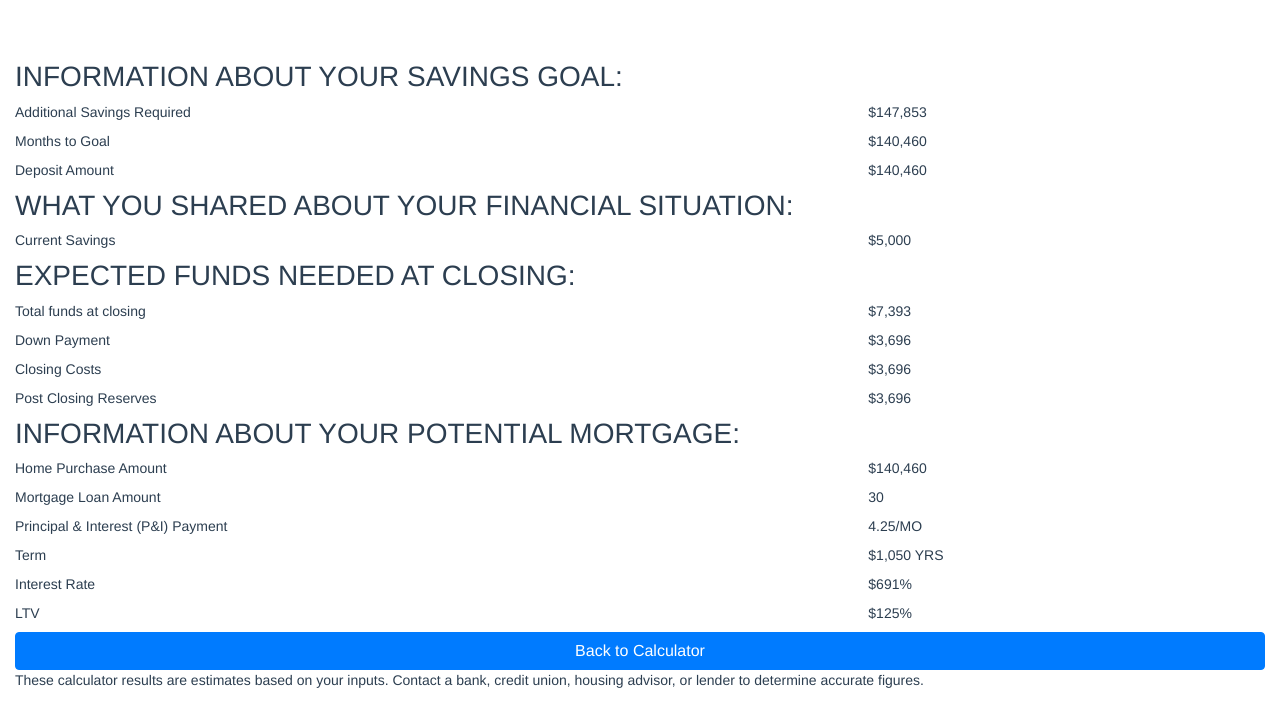
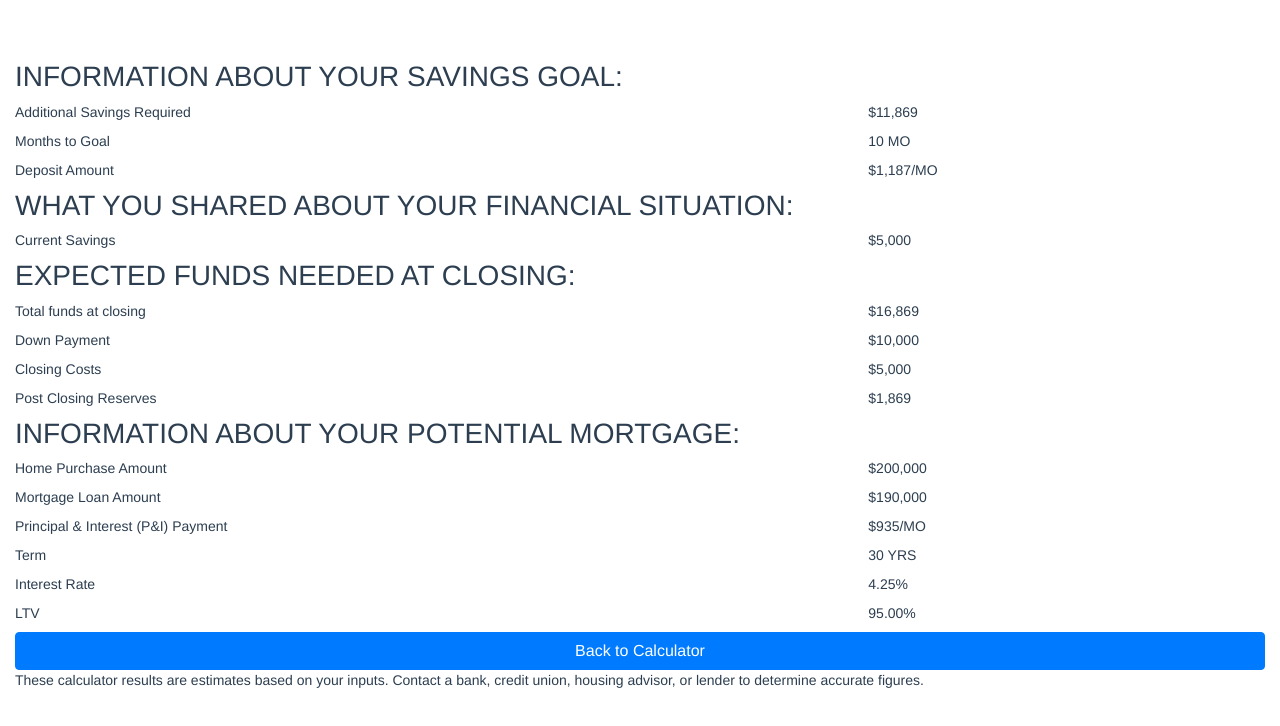
Before and after one commit to madhusudanasp3/save-calc, a Vue app: page / in a window 1280 px wide. Both pictures are taken after a click on the button "See Results". Shown: the top 726 px of the page. Built offline with nearby package versions, Linux system fonts and the light colour scheme.

Commit message:
calculations - need improvement

```diff
--- a/src/components/SaveCalculator.vue
+++ b/src/components/SaveCalculator.vue
@@ -19,7 +19,7 @@
                   <nav>
                     <div id="results-nav-tab" class="nav nav-tabs" role="tablist">
                       <a
-                        @click="tab = 0"
+                        @click="monthsToGoalTab"
                         id="nav-months-to-goal-tab"
                         class="nav-item nav-link"
                         data-toggle="tab"
@@ -29,7 +29,7 @@
                         aria-selected="true"
                       >Months To Goal</a>
                       <a
-                        @click="tab = 1"
+                        @click="monthyDepositTab"
                         id="nav-monthly-deposit-tab"
                         class="nav-item nav-link"
                         data-toggle="tab"
@@ -55,6 +55,7 @@
                             id="Months-to-Goal-input-field"
                             v-model.number="$v.monthsToGoal.$model"
                             type="number"
+                            @input="calculateMonthlyDeposit"
                             class="form-control"
                             :class="{
                           'is-invalid':
@@ -65,6 +66,7 @@
                             id="Months-to-Goal-input-range"
                             v-model.number="monthsToGoal"
                             type="range"
+                            @input="calculateMonthlyDeposit"
                             class="custom-range"
                             min="1"
                             max="60"
@@ -108,6 +110,7 @@
                             id="deposit-amount-input-field"
                             v-model.number="$v.depositAmount.$model"
                             type="number"
+                            @input="calculateMonthsToGoal"
                             class="form-control"
                             :class="{
                           'is-invalid':
@@ -121,6 +124,7 @@
                             id="deposit-amount-input-range"
                             v-model.number="depositAmount"
                             type="range"
+                            @input="calculateMonthsToGoal"
                             class="custom-range"
                             min="10"
                             max="10000"
@@ -158,6 +162,7 @@
                         id="current-savings-input-field"
                         v-model.number="$v.currentSavings.$model"
                         type="number"
+                        @input="currentSavingsDynamics"
                         class="form-control"
                         :class="{
                           'is-invalid': $v.currentSavings.$error || $v.currentSavings.$invalid
@@ -167,6 +172,7 @@
                         id="current-savings-input-range"
                         v-model.number="currentSavings"
                         type="range"
+                        @input="currentSavingsDynamics"
                         class="custom-range"
                         min="0"
                         max="500000"
@@ -240,6 +246,7 @@
                         id="down-payment-input-field"
                         v-model.number="$v.downPaymentPercent.$model"
                         type="number"
+                        @input="downPaymentDynamics"
                         class="form-control"
                         :class="{
                           'is-invalid':
@@ -254,6 +261,7 @@
                         id="down-payment-input-range"
                         v-model.number="downPaymentPercent"
                         type="range"
+                        @input="downPaymentDynamics"
                         class="custom-range"
                         min="3"
                         max="50"
@@ -485,20 +493,22 @@
                             <div class="row graph-content">
                               <span class="card-header">Down Payment Cash Needed:</span>
                               <h2>
-                                ${{
-                                Math.round(maxHomePurchasePrice)
+                                {{
+                                currencyFormat(fundsAtClosing)
                                 }}
                               </h2>
                             </div>
                             <div class="row">
                               <label class="col-8">Monthly Deposit:</label>
-                              <span class="col-4 right">{{ currencyFormat(depositAmount) }}</span>
+                              <span
+                                class="col-4 right"
+                              >{{ currencyFormat(this.monthlyDepositAmount) }}</span>
                             </div>
                             <div class="row">
                               <label class="col-8">Months To Goal:</label>
                               <span class="col-4 right">
-                                ${{
-                                Math.round(mortgageLoanAmount)
+                                {{
+                                Math.round(this.targetMonthsToGoal)
                                 }}
                               </span>
                             </div>
@@ -515,8 +525,8 @@
                           <div class="card-top">
                             <span class="card-header">Down Payment Cash Needed:</span>
                             <h2>
-                              ${{
-                              Math.round(mortgageLoanAmount)
+                              {{
+                              currencyFormat(fundsAtClosing)
                               }}
                             </h2>
                           </div>
@@ -524,14 +534,14 @@
                             <div class="row">
                               <label class="col-8">Current Savings:</label>
                               <span class="col-4 right">
-                                ${{
-                                Math.round(totalMonthlyPayment)
+                                {{
+                                currencyFormat(currentSavings)
                                 }}
                               </span>
                             </div>
                             <div class="row">
                               <label class="col-8">Savings Goal:</label>
-                              <span class="col-4 right">{{ term }} YRS</span>
+                              <span class="col-4 right">{{ currencyFormat(additionalSavings) }}</span>
                             </div>
                           </div>
                         </div>
@@ -579,17 +589,19 @@
           <div class="block-main-content">
             <div class="row">
               <label class="col-8">Additional Savings Required</label>
-              <span
-                class="col-4 block-main-content--right"
-              >{{ currencyFormat(maxHomePurchasePrice) }}</span>
+              <span class="col-4 block-main-content--right">{{ currencyFormat(additionalSavings) }}</span>
             </div>
             <div class="row">
               <label class="col-8">Months to Goal</label>
-              <span class="col-4 block-main-content--right">{{ currencyFormat(mortgageLoanAmount) }}</span>
+              <span
+                class="col-4 block-main-content--right"
+              >{{ Math.round(this.targetMonthsToGoal) }} MO</span>
             </div>
             <div class="row">
               <label class="col-8">Deposit Amount</label>
-              <span class="col-4 block-main-content--right">{{ currencyFormat(mortgageLoanAmount) }}</span>
+              <span
+                class="col-4 block-main-content--right"
+              >{{ currencyFormat(this.monthlyDepositAmount) }}/MO</span>
             </div>
           </div>
 
@@ -608,19 +620,21 @@
           <div class="block-main-content">
             <div class="row">
               <label class="col-8">Total funds at closing</label>
+              <span class="col-4 block-main-content--right">{{ currencyFormat(fundsAtClosing) }}</span>
+            </div>
+            <div class="row">
+              <label class="col-8">Down Payment</label>
               <span class="col-4 block-main-content--right">{{ currencyFormat(downPayment) }}</span>
             </div>
             <div class="row">
-              <label class="col-8">Down Payment</label>
-              <span class="col-4 block-main-content--right">{{ currencyFormat(closingCost) }}</span>
-            </div>
-            <div class="row">
               <label class="col-8">Closing Costs</label>
-              <span class="col-4 block-main-content--right">{{ currencyFormat(closingCost) }}</span>
+              <span class="col-4 block-main-content--right">{{ currencyFormat(this.closingCosts) }}</span>
             </div>
             <div class="row">
               <label class="col-8">Post Closing Reserves</label>
-              <span class="col-4 block-main-content--right">{{ currencyFormat(closingCost) }}</span>
+              <span
+                class="col-4 block-main-content--right"
+              >{{ currencyFormat(this.postClosingReserves) }}</span>
             </div>
           </div>
 
@@ -630,34 +644,34 @@
           <div class="block-main-content">
             <div class="row">
               <label class="col-8">Home Purchase Amount</label>
+              <span
+                class="col-4 block-main-content--right"
+              >{{ currencyFormat(this.homePurchasePrice) }}</span>
+            </div>
+            <div class="row">
+              <label class="col-8">Mortgage Loan Amount</label>
               <span class="col-4 block-main-content--right">{{ currencyFormat(mortgageLoanAmount) }}</span>
             </div>
             <div class="row">
-              <label class="col-8">Mortgage Loan Amount</label>
-              <span class="col-4 block-main-content--right">{{ term }}</span>
-            </div>
-            <div class="row">
               <label class="col-8">Principal & Interest (P&I) Payment</label>
-              <span class="col-4 block-main-content--right">{{ interestRatePercent }}/MO</span>
+              <span
+                class="col-4 block-main-content--right"
+              >{{ currencyFormat(piPaymentMonthly) }}/MO</span>
             </div>
             <div class="row">
               <label class="col-8">Term</label>
-              <span
-                class="col-4 block-main-content--right"
-              >{{ currencyFormat(totalMonthlyPayment) }} YRS</span>
+              <span class="col-4 block-main-content--right">{{ term }} YRS</span>
             </div>
             <div class="block-main-content--padded">
               <div class="row">
                 <label class="col-8">Interest Rate</label>
                 <span
                   class="col-4 block-main-content--right"
-                >{{ currencyFormat( principalInterestPayment ) }}%</span>
+                >{{ formatNumber( interestRatePercent ) }}%</span>
               </div>
               <div class="row">
                 <label class="col-8">LTV</label>
-                <span
-                  class="col-4 block-main-content--right"
-                >{{ currencyFormat(propertyTaxMonthly) }}%</span>
+                <span class="col-4 block-main-content--right">{{ formatNumber(ltv) }}%</span>
               </div>
             </div>
           </div>
@@ -731,124 +745,42 @@ export default {
     postClosingReserves: {
       required,
       between: between(0, 20000)
-    },
-    carLoan: {
-      required,
-      between: between(0, 5000)
-    },
-    creditCard: {
-      required,
-      between: between(0, 5000)
-    },
-    studentLoan: {
-      required,
-      between: between(0, 5000)
-    },
-    hoi: {
-      required,
-      between: between(0, 24000)
-    },
-    hoa: {
-      required,
-      between: between(0, 1000)
-    },
-    propertyTax: {
-      required,
-      between: between(0, 40000)
     }
   },
   computed: {
-    maxHomePurchasePrice() {
-      const max = this.mortgageLoanAmount + this.downPayment;
-      return this.handleNegativeNums(max);
-    },
     downPayment() {
-      const down =
-        this.mortgageLoanAmount / (1 - this.downPaymentPercent / 100) -
-        this.mortgageLoanAmount;
+      const down = this.homePurchasePrice * (this.downPaymentPercent / 100);
       return this.handleNegativeNums(down);
     },
     mortgageLoanAmount() {
-      const loan = this.pv(
-        this.interestRate / 12,
-        this.term * 12,
-        this.principalInterestPayment
-      );
+      const loan = this.homePurchasePrice - this.downPayment;
       return this.handleNegativeNums(loan);
     },
-    loanToValue() {
-      return this.downPayment / this.mortgageLoanAmount;
+    ltv() {
+      return (this.mortgageLoanAmount / this.homePurchasePrice) * 100;
     },
-    estimatedMonthlyPayment() {
-      return this.currentSavings * this.dti - this.totalDebts;
+    fundsAtClosing() {
+      return this.downPayment + this.closingCosts + this.postClosingReserves;
     },
-    dtiPercent() {
-      return this.dti * 100;
+    additionalSavings() {
+      return this.fundsAtClosing - this.currentSavings;
     },
+
     interestRate() {
       return this.interestRatePercent / 100;
     },
-    closingCost() {
-      return Math.round(this.maxHomePurchasePrice * this.closingCostMultiplier);
-    },
-    totalMonthlyPayment() {
-      const payment =
-        this.propertyTaxMonthly +
-        this.hoiMonthly +
-        this.hoa +
-        this.monthlyMortagePremium +
-        this.principalInterestPayment;
-      if (this.maxHomePurchasePrice <= 0) {
-        return 0;
-      }
-      return this.handleNegativeNums(payment);
-    },
-    principalInterestPayment() {
-      if (this.estimatedMonthlyPayment <= 0) {
-        return 0;
-      }
-      const payment =
-        this.estimatedMonthlyPayment -
-        (this.propertyTaxMonthly +
-          this.hoiMonthly +
-          this.hoa +
-          this.monthlyMortagePremium);
-      return this.handleNegativeNums(payment);
-    },
-    pmi() {
-      if (this.downPaymentPercent >= 20) {
-        return 0;
-      }
-      if (this.downPaymentPercent >= 10) {
-        return 0.0044;
-      }
-      if (this.downPaymentPercent >= 5) {
-        return 0.0062;
-      }
-      return 0.011;
-    },
-    monthlyMortagePremium() {
-      if (this.guessLoanAmount <= 0) {
-        return 0;
-      }
-      const premium = (this.pmi * this.guessLoanAmount) / 12;
-      return this.handleNegativeNums(premium);
-    },
-    guessLoanAmount() {
-      return this.pv(
-        this.interestRate / 12,
-        this.term * 12,
-        this.estimatedMonthlyPayment - this.currentSavings * 0.05
-      );
-    },
-    totalDebts() {
-      return this.carLoan + this.creditCard + this.studentLoan;
-    },
-    propertyTaxMonthly() {
-      return this.propertyTax / 12;
-    },
-    hoiMonthly() {
-      return this.hoi / 12;
+
+    piPaymentMonthly() {
+      let payment = 0;
+      const termInMonths = this.term * 12;
+      const principal = this.homePurchasePrice - this.downPayment;
+      const monthlyInterest = this.interestRatePercent / 1200;
+      payment =
+        (principal * monthlyInterest) /
+        (1 - (1 / (1 + monthlyInterest)) ** termInMonths);
+      /* eslint-disable no-console */
+      console.log(`termin months : ${termInMonths}`);
+      return payment;
     }
   },
   methods: {
@@ -856,7 +788,9 @@ export default {
       return {
         isSubmitted: false,
         monthsToGoal: 10,
+        targetMonthsToGoal: 10,
         depositAmount: 1187,
+        monthlyDepositAmount: 1187,
         currentSavings: 5000,
         homePurchasePrice: 200000,
         downPaymentPercent: 5,
@@ -864,14 +798,7 @@ export default {
         interestRatePercent: 4.25,
         term: 30,
         postClosingReserves: 1869.37,
-        carLoan: 500,
-        creditCard: 100,
-        studentLoan: 150,
-        hoi: 1200,
-        hoa: 50,
-        propertyTax: 1500,
         simpleView: true,
-        dti: 0.36,
         closingCostMultiplier: 0.025,
         errorMsgPre: "Please enter a valid amount between",
         tab: 0
@@ -879,7 +806,9 @@ export default {
     },
     reset() {
       this.monthsToGoal = this.init().monthsToGoal;
+      this.targetMonthsToGoal = this.init().targetMonthsToGoal;
       this.depositAmount = this.init().depositAmount;
+      this.monthlyDepositAmount = this.init().monthlyDepositAmount;
       this.currentSavings = this.init().currentSavings;
       this.homePurchasePrice = this.init().homePurchasePrice;
       this.downPaymentPercent = this.init().downPaymentPercent;
@@ -890,6 +819,49 @@ export default {
     },
     calculateClosingCostAndPostClosingReserve() {
       this.closingCosts = this.homePurchasePrice * 0.025;
+      this.postClosingReserves = this.piPaymentMonthly * 2;
+      if (this.tab == 0) {
+        this.calculateMonthlyDeposit();
+      }
+      if (this.tab == 1) {
+        this.calculateMonthsToGoal();
+      }
+    },
+    downPaymentDynamics() {
+      if (this.tab == 0) {
+        this.calculateMonthlyDeposit();
+      }
+      if (this.tab == 1) {
+        this.calculateMonthsToGoal();
+      }
+    },
+    currentSavingsDynamics() {
+      if (this.tab == 0) {
+        this.calculateMonthlyDeposit();
+      }
+      if (this.tab == 1) {
+        this.calculateMonthsToGoal();
+      }
+    },
+    calculateMonthlyDeposit() {
+      if (this.tab == 0) {
+        this.monthlyDepositAmount = this.additionalSavings / this.monthsToGoal;
+        this.targetMonthsToGoal = this.monthsToGoal;
+      }
+    },
+    calculateMonthsToGoal() {
+      if (this.tab == 1) {
+        this.targetMonthsToGoal = this.additionalSavings / this.depositAmount;
+        this.monthlyDepositAmount = this.depositAmount;
+      }
+    },
+    monthsToGoalTab() {
+      this.tab = 0;
+      this.calculateMonthlyDeposit();
+    },
+    monthyDepositTab() {
+      this.tab = 1;
+      this.calculateMonthsToGoal();
     },
     pv(rate, nper, pmt) {
       const x = (1 + rate) ** nper;
```
